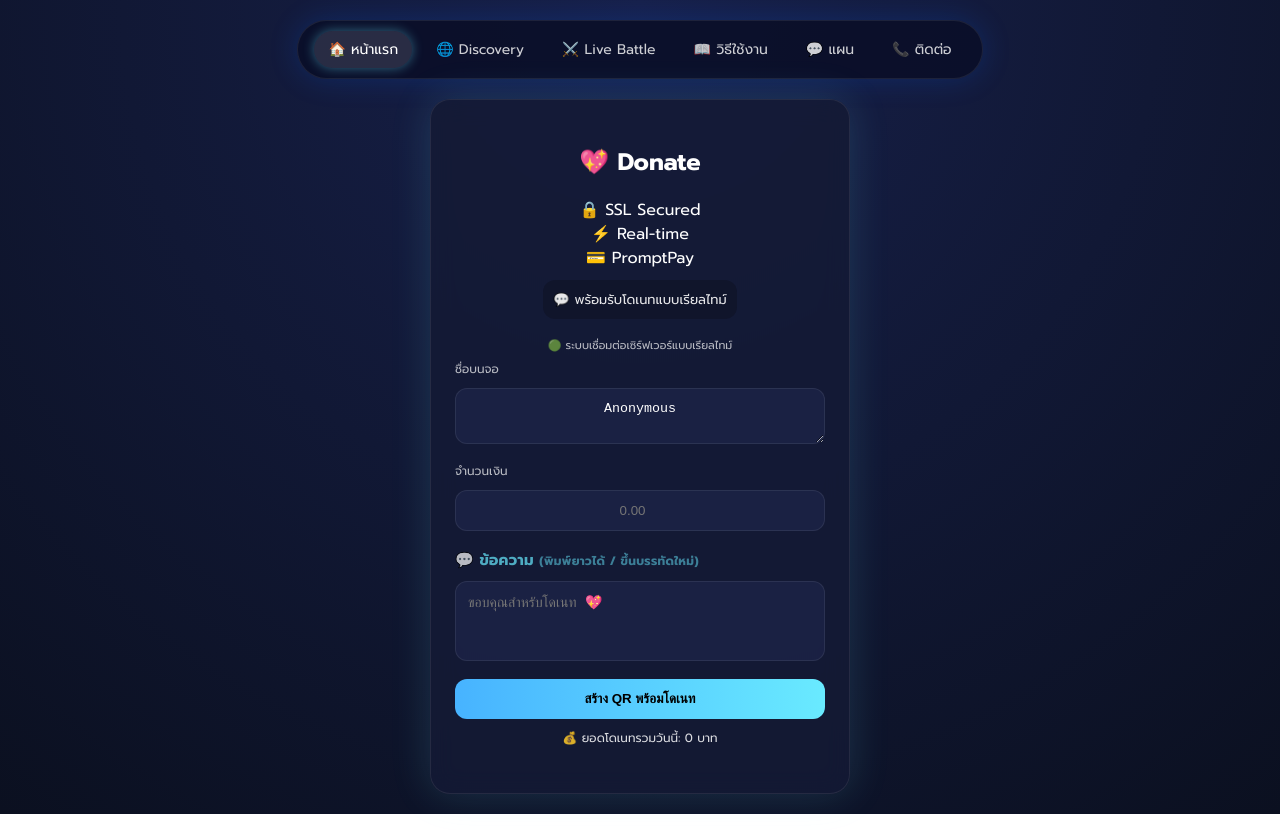
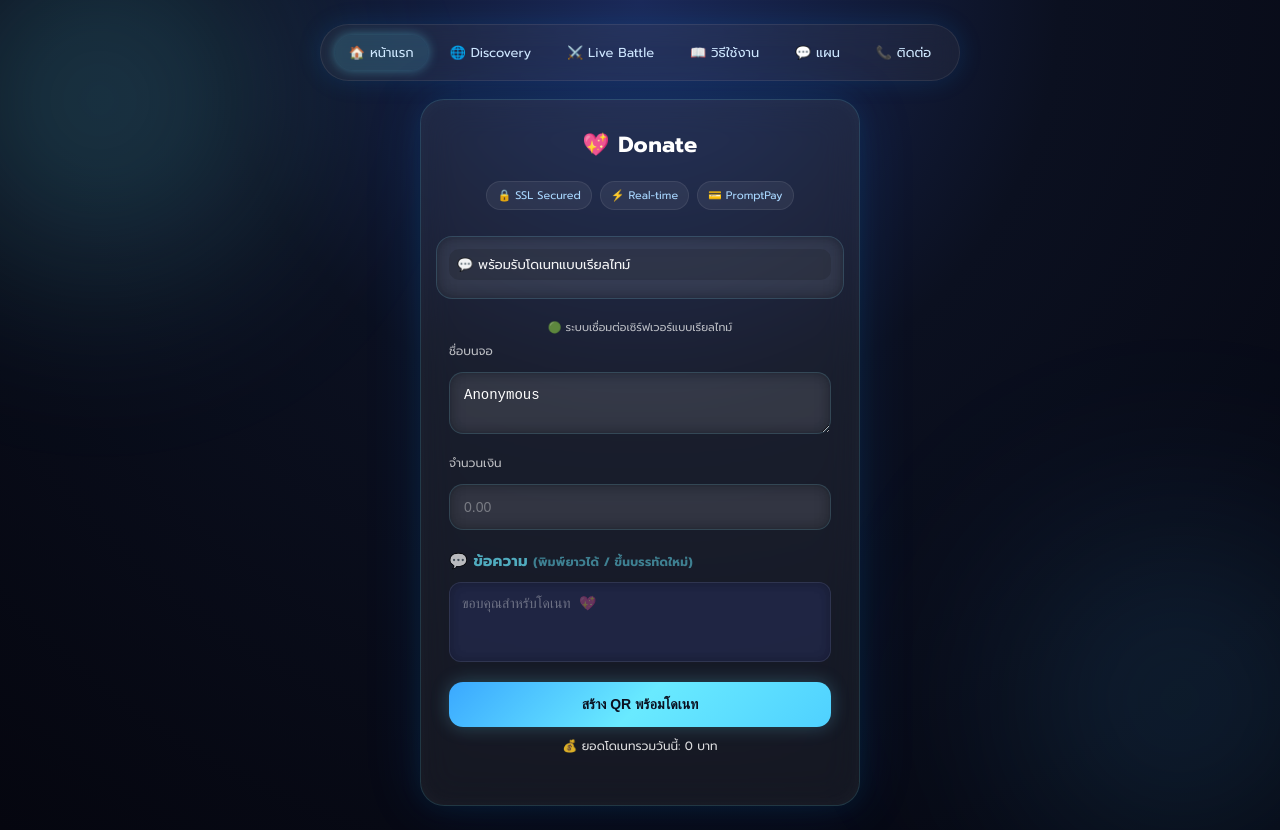
Before and after one commit to ammarinwp22770-pixel/donateamr, a website: page public/index.html in a window 1280 px wide. Drawn offline with nearby package versions, Linux system fonts and the light colour scheme.

Commit message:
update UI donate pro

```diff
--- a/public/index.html
+++ b/public/index.html
@@ -12,53 +12,103 @@
 body {
   margin: 0;
   font-family: "Prompt", sans-serif;
-  background: radial-gradient(circle at top, #17204a, #0b1020);
+
+  /* 🎨 พื้นหลังสวยขึ้น + มีมิติ */
+  background: radial-gradient(circle at top, #1b2a5a 0%, #0b1020 40%, #05060f 100%);
   color: #fff;
 
-display: flex;
-flex-direction: column;
-align-items: center;
-
-justify-content: flex-start; /* 🔥 สำคัญ */
+  /* ✨ จัดกลาง */
+  display: flex;
+  flex-direction: column;
+  align-items: center;
+  justify-content: flex-start;
 
   min-height: 100vh;
-  padding: 20px;
+  padding: 24px;
   box-sizing: border-box;
+
+  /* ✨ เอฟเฟกต์เบา ๆ ให้ดูแพง */
+  overflow-x: hidden;
+}
+
+/* ✨ เพิ่มแสง background เบา ๆ */
+body::before {
+  content: "";
+  position: fixed;
+  top: -200px;
+  left: -200px;
+  width: 600px;
+  height: 600px;
+  background: radial-gradient(circle, rgba(105,234,255,0.25), transparent 60%);
+  filter: blur(80px);
+  z-index: -1;
+}
+
+body::after {
+  content: "";
+  position: fixed;
+  bottom: -200px;
+  right: -200px;
+  width: 600px;
+  height: 600px;
+  background: radial-gradient(circle, rgba(71,179,255,0.18), transparent 60%);
+  filter: blur(90px);
+  z-index: -1;
 }
 
 /* CARD */
 .card {
   width: 100%;
-  max-width: 420px;
+  max-width: 440px;
 
-  background: rgba(20, 26, 53, 0.85);
-  backdrop-filter: blur(12px);
+  /* 🎨 glass premium */
+  background: rgba(255, 255, 255, 0.06);
+  backdrop-filter: blur(18px);
+  -webkit-backdrop-filter: blur(18px);
 
-  padding: 24px;
-  border-radius: 20px;
+  padding: 28px;
+  border-radius: 24px;
 
-  box-shadow: 0 0 40px rgba(105,234,255,0.15);
-  border: 1px solid rgba(255,255,255,0.08);
+  /* ✨ border glow */
+  border: 1px solid rgba(105, 234, 255, 0.15);
 
-  animation: pop 0.4s ease;
+  /* 🔥 shadow ลึก + neon */
+  box-shadow:
+    0 0 25px rgba(0, 180, 255, 0.08),
+    0 0 60px rgba(0, 120, 255, 0.12),
+    inset 0 0 20px rgba(255, 255, 255, 0.03);
 
-  /* 🔥 FIX CENTER CONTENT */
+  /* ✨ animation */
+  animation: pop 0.45s ease;
+
+  /* layout */
   display: flex;
   flex-direction: column;
   align-items: center;
   text-align: center;
 
   box-sizing: border-box;
+
+  /* ✨ hover ลอย */
+  transition: 0.25s ease;
+}
+
+.card:hover {
+  transform: translateY(-4px);
+  box-shadow:
+    0 0 35px rgba(0, 200, 255, 0.18),
+    0 0 80px rgba(0, 120, 255, 0.25);
 }
 
 @keyframes pop {
-  from { transform: scale(0.95); opacity: 0; }
+  from { transform: scale(0.96); opacity: 0; }
   to { transform: scale(1); opacity: 1; }
 }
 
 h2 {
-  text-align: center;
-  margin-bottom: 18px;
+  margin: 0 0 10px;
+  font-size: 22px;
+  letter-spacing: 0.5px;
 }
 
 /* LABEL STYLE */
@@ -71,24 +121,55 @@ label {
 
 
 /* INPUT */
+/* ✨ INPUT / TEXTAREA (PRO UPGRADE) */
 input, textarea {
   width: 100%;
   box-sizing: border-box;
 
-  margin: 6px 0 12px;
-  padding: 12px;
+  margin: 8px 0 14px;
+  padding: 14px 14px;
 
-  border-radius: 12px;
-  border: 1px solid rgba(255,255,255,0.08);
+  border-radius: 14px;
 
-  background: rgba(30, 37, 74, 0.7);
+  /* 🎨 glass style */
+  background: rgba(255, 255, 255, 0.06);
+  backdrop-filter: blur(10px);
+  -webkit-backdrop-filter: blur(10px);
+
   color: #fff;
+  border: 1px solid rgba(105, 234, 255, 0.12);
 
   outline: none;
-  transition: 0.2s;
 
-  /* 🔥 FIX TEXT ALIGN */
-  text-align: center;
+  font-size: 14px;
+  transition: all 0.25s ease;
+
+  /* ❌ ไม่บังคับกลางแล้ว (ดูแพงขึ้น) */
+  text-align: left;
+
+  box-shadow: inset 0 0 10px rgba(0,0,0,0.2);
+}
+
+/* ✨ hover */
+input:hover, textarea:hover {
+  border-color: rgba(105, 234, 255, 0.35);
+}
+
+/* ✨ focus (สำคัญสุด) */
+input:focus, textarea:focus {
+  border-color: #69eaff;
+
+  box-shadow:
+    0 0 0 3px rgba(105, 234, 255, 0.12),
+    0 0 20px rgba(105, 234, 255, 0.25);
+
+  transform: translateY(-1px);
+}
+
+/* ✨ placeholder */
+input::placeholder,
+textarea::placeholder {
+  color: rgba(255,255,255,0.35);
 }
 textarea#comment {
   width: 100%;
@@ -119,28 +200,71 @@ textarea#comment {
   word-break: break-word;
 }
 
-input:focus, textarea:focus {
-  border-color: #69eaff;
-  box-shadow: 0 0 10px #69eaff33;
-}
 /* BUTTON */
 button {
   width: 100%;
-  padding: 12px;
-  border-radius: 12px;
+  padding: 14px;
+
+  border-radius: 14px;
   border: none;
 
-  background: linear-gradient(90deg, #47b3ff, #69eaff);
-  font-weight: bold;
+  /* 🎨 gradient หรูขึ้น */
+  background: linear-gradient(135deg, #3aa8ff, #69eaff, #4fd1ff);
+
+  color: #0b1020;
+  font-weight: 700;
+  font-size: 14px;
+
   cursor: pointer;
+  position: relative;
+  overflow: hidden;
 
-  transition: 0.2s;
+  transition: all 0.25s ease;
 
-  margin-top: 6px;
+  margin-top: 8px;
+
+  /* ✨ glow เบา */
+  box-shadow: 0 0 18px rgba(105,234,255,0.25);
 }
 
+/* ✨ hover */
 button:hover {
-  transform: scale(1.03);
+  transform: translateY(-2px) scale(1.03);
+
+  box-shadow:
+    0 0 25px rgba(105,234,255,0.35),
+    0 0 60px rgba(71,179,255,0.2);
+}
+
+/* ✨ active (กดปุ่ม) */
+button:active {
+  transform: scale(0.98);
+}
+
+/* ✨ shine effect วิ่งผ่านปุ่ม */
+button::before {
+  content: "";
+  position: absolute;
+  top: 0;
+  left: -120%;
+  width: 60%;
+  height: 100%;
+  background: linear-gradient(
+    120deg,
+    transparent,
+    rgba(255,255,255,0.35),
+    transparent
+  );
+  transform: skewX(-20deg);
+}
+
+button:hover::before {
+  animation: shine 0.7s ease;
+}
+
+@keyframes shine {
+  0% { left: -120%; }
+  100% { left: 120%; }
 }
 
 
@@ -152,10 +276,10 @@ button:hover {
 }
 
 #qr-box img {
-  width: 240px;
-  border-radius: 14px;
-  border: 2px solid #69eaff;
-  animation: fadeIn 0.4s ease;
+  width: 230px;
+  border-radius: 16px;
+  border: 2px solid rgba(105,234,255,0.6);
+  margin-top: 10px;
 }
 
 @keyframes fadeIn {
@@ -183,16 +307,63 @@ button:hover {
   position: fixed;
   top: 50%;
   left: 50%;
-  transform: translate(-50%, -50%);
-  background: rgba(17, 26, 51, 0.95);
-  padding: 22px 28px;
-  border-radius: 16px;
-  border: 1px solid #69eaff;
+  transform: translate(-50%, -50%) scale(0.9);
+
+  /* 🎨 glass premium */
+  background: rgba(255, 255, 255, 0.06);
+  backdrop-filter: blur(16px);
+  -webkit-backdrop-filter: blur(16px);
+
+  padding: 18px 26px;
+  border-radius: 18px;
+
+  border: 1px solid rgba(105,234,255,0.25);
+
+  /* ✨ glow หลายชั้น */
+  box-shadow:
+    0 0 20px rgba(105,234,255,0.25),
+    0 0 60px rgba(0,150,255,0.15);
+
+  color: #fff;
+  text-align: center;
+
+  z-index: 9999;
+
   display: none;
-  text-align: center;
-  z-index: 9999;
-  box-shadow: 0 0 30px #69eaff55;
-  animation: pop 0.3s ease;
+
+  /* ✨ animation นุ่มขึ้น */
+  opacity: 0;
+  transition: all 0.25s ease;
+}
+
+/* ✨ ตอนโชว์ */
+.popup.show {
+  display: block;
+  opacity: 1;
+  transform: translate(-50%, -50%) scale(1);
+}
+
+/* ✨ glow pulse เบา ๆ */
+@keyframes popupGlow {
+  0% {
+    box-shadow:
+      0 0 15px rgba(105,234,255,0.2),
+      0 0 40px rgba(0,150,255,0.1);
+  }
+  50% {
+    box-shadow:
+      0 0 25px rgba(105,234,255,0.35),
+      0 0 70px rgba(0,150,255,0.2);
+  }
+  100% {
+    box-shadow:
+      0 0 15px rgba(105,234,255,0.2),
+      0 0 40px rgba(0,150,255,0.1);
+  }
+}
+
+.popup.show {
+  animation: popupGlow 1.5s infinite ease-in-out;
 }
 
 /* TIMER */
@@ -207,33 +378,88 @@ button:hover {
     padding: 18px;
   }
 }
+
+/* ✨ LIVE BOX (PRO STREAM FEED) */
 .live-box {
-  margin: 10px 0;
-  padding: 10px;
-  background: rgba(0,0,0,0.2);
-  border-radius: 12px;
+  width: 100%;
+  margin: 12px 0;
+  padding: 12px 12px;
+
+  /* 🎨 glass look */
+  background: rgba(255, 255, 255, 0.05);
+  backdrop-filter: blur(12px);
+  -webkit-backdrop-filter: blur(12px);
+
+  border-radius: 16px;
+  border: 1px solid rgba(105, 234, 255, 0.12);
+
   font-size: 13px;
   text-align: left;
-  max-height: 90px;
-  overflow: hidden;
+
+  max-height: 110px;
+  overflow-y: auto;
+
+  /* ✨ glow เบา */
+  box-shadow: inset 0 0 12px rgba(0,0,0,0.25);
 }
 
+/* scrollbar สวยขึ้น */
+.live-box::-webkit-scrollbar {
+  width: 4px;
+}
+
+.live-box::-webkit-scrollbar-thumb {
+  background: rgba(105,234,255,0.4);
+  border-radius: 10px;
+}
+
+/* ✨ item */
 .live-item {
-  opacity: 0.9;
-  animation: fadeIn 0.4s ease;
+  padding: 6px 8px;
+  margin-bottom: 6px;
+
+  border-radius: 10px;
+
+  background: rgba(0,0,0,0.15);
+
+  opacity: 0.95;
+
+  transition: 0.2s;
+
+  animation: fadeInUp 0.35s ease;
+}
+
+/* hover highlight */
+.live-item:hover {
+  background: rgba(105,234,255,0.08);
+  transform: translateX(3px);
+}
+
+/* ✨ animation เข้า */
+@keyframes fadeInUp {
+  from {
+    opacity: 0;
+    transform: translateY(6px);
+  }
+  to {
+    opacity: 1;
+    transform: translateY(0);
+  }
 }
 .navbar-pro {
   display: flex;
-  gap: 10px;
-  padding: 10px 16px;
+  gap: 8px;
+  padding: 10px 14px;
 
-  background: rgba(10, 15, 40, 0.9);
+  background: rgba(255,255,255,0.05);
+  backdrop-filter: blur(12px);
+
   border-radius: 999px;
+  border: 1px solid rgba(255,255,255,0.08);
 
-  border: 1px solid rgba(255,255,255,0.08);
-  box-shadow: 0 0 30px rgba(0,100,255,0.2);
+  box-shadow: 0 0 25px rgba(0,150,255,0.15);
 
-  margin-bottom: 20px;
+  margin-bottom: 18px;
   flex-wrap: wrap;
   justify-content: center;
 }
@@ -242,27 +468,38 @@ button:hover {
   padding: 8px 14px;
   border-radius: 999px;
 
-  font-size: 14px;
-  opacity: 0.8;
+  font-size: 13px;
+  color: #cfe8ff;
+  text-decoration: none;
 
   transition: 0.25s;
-
-  /* 🔥 FIX ลิงก์ */
-  text-decoration: none;
-  color: white;
-  display: inline-block;
 }
 
 .nav-item:hover {
   background: rgba(255,255,255,0.08);
-  opacity: 1;
+  transform: translateY(-1px);
 }
 
 .nav-item.active {
-  background: rgba(255,255,255,0.12);
+  background: rgba(105,234,255,0.15);
   box-shadow: 0 0 12px rgba(105,234,255,0.4);
-  opacity: 1;
 }
+/* TRUST BADGE */
+.trust-bar {
+  display: flex;
+  gap: 8px;
+  margin: 10px 0 14px;
+}
+
+.badge {
+  font-size: 11px;
+  padding: 5px 10px;
+  border-radius: 999px;
+  background: rgba(255,255,255,0.06);
+  border: 1px solid rgba(255,255,255,0.08);
+  color: #a9d7ff;
+}
+
 </style>
 </head>
 
@@ -422,8 +659,11 @@ function startTimer(sec) {
 
 function showPopup() {
   const p = document.getElementById("popup");
-  p.style.display = "block";
-  setTimeout(() => p.style.display = "none", 3000);
+  p.classList.add("show");
+
+  setTimeout(() => {
+    p.classList.remove("show");
+  }, 3000);
 }
 
 const msgInput = document.getElementById("msg");
```
